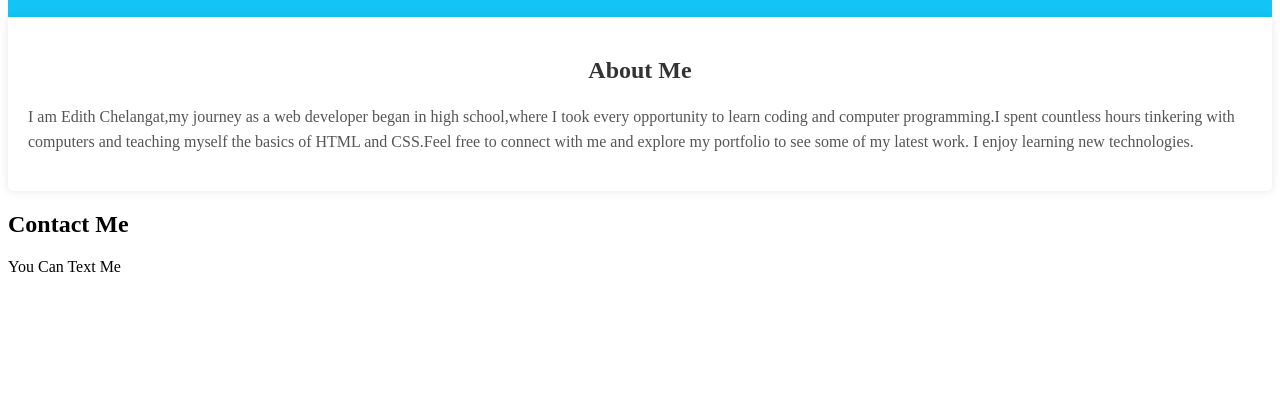
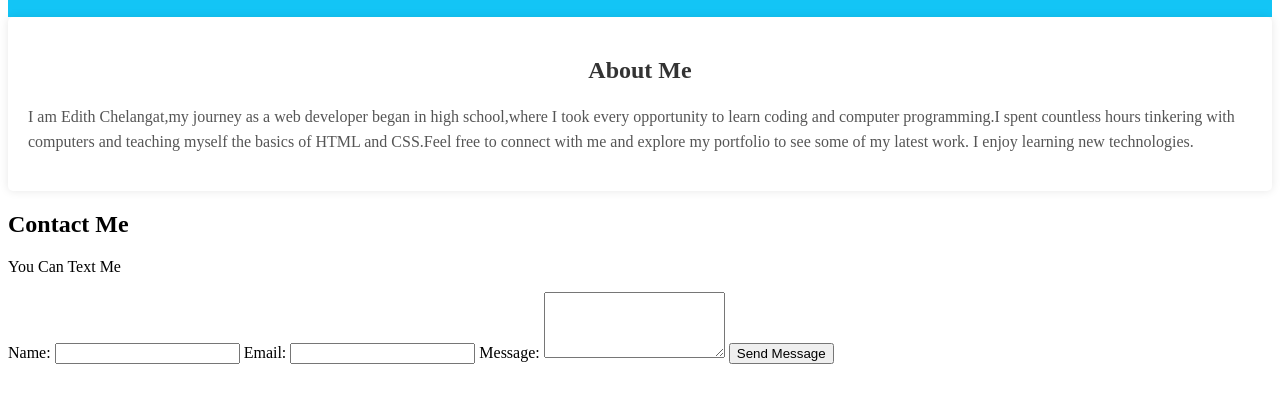
Before and after one commit to EdithChelaa/phase-0-project, a plain HTML site: page index.html in a window 1280 px wide. Shown: the part 97-500 px from the top of the page. Drawn offline with Linux system fonts and the light colour scheme.

Commit message:
add form in contact us

```diff
--- a/index.html
+++ b/index.html
@@ -31,7 +31,16 @@
 <h2>Contact Me</h2>
 <p>You Can Text Me</p>
 <form id="contact form">
+    <label for="name">Name:</label>
+    <input type="text" id="name" name="name" required>
 
+    <label for="email">Email:</label>
+    <input type="email" id="email" name="email" required>
+
+    <label for="message">Message:</label>
+    <textarea id="message" name="message" rows="4" required></textarea>
+
+    <button type="submit">Send Message</button>
 </form>
     </section>
 
```
